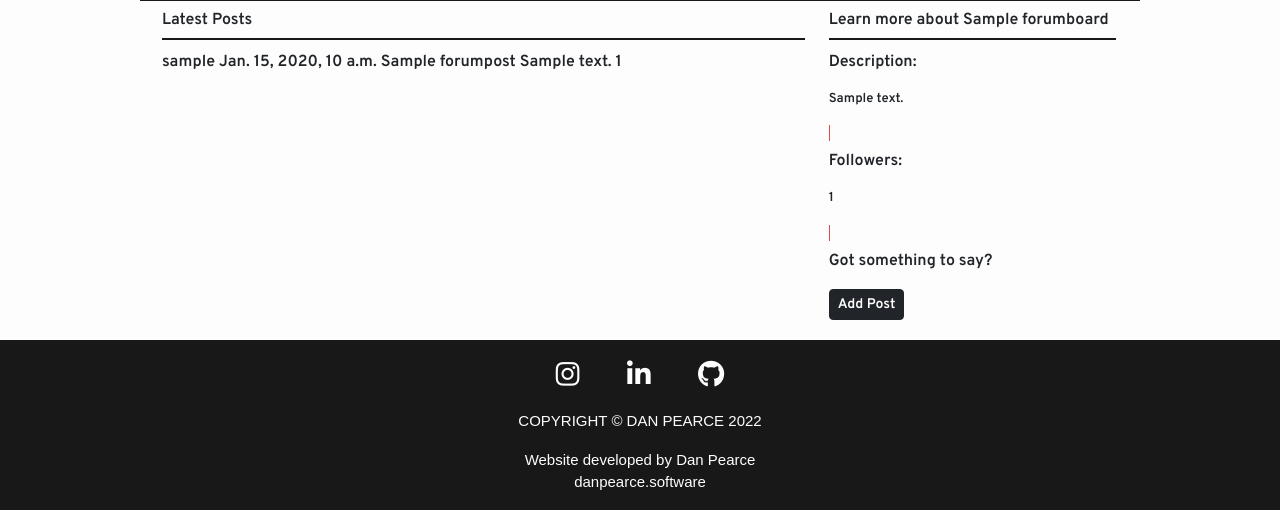
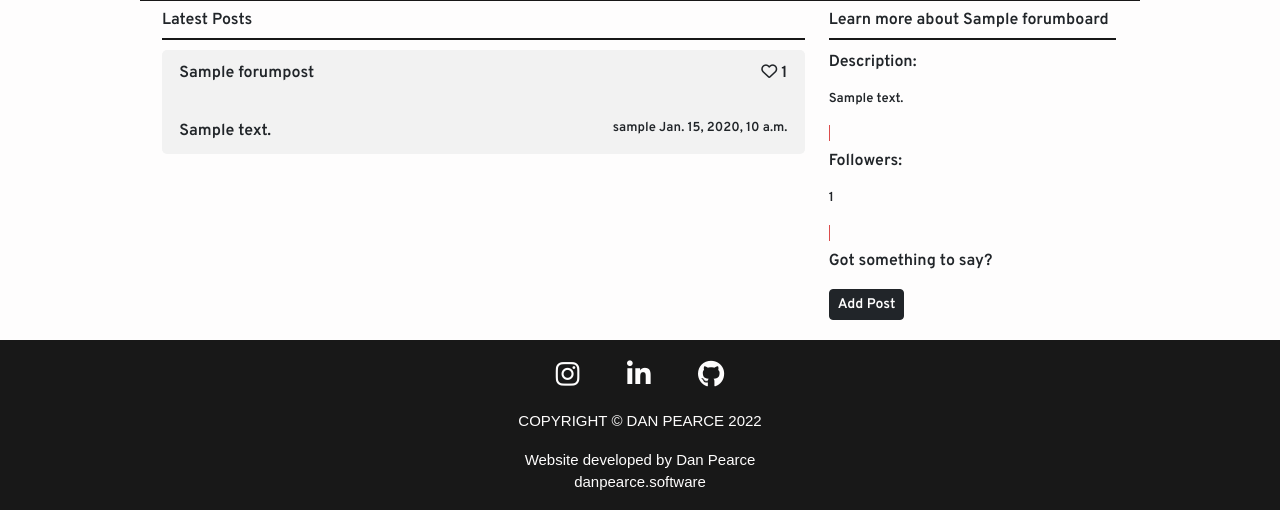
Before and after one commit to DanPearce/CI_PP4_TheForum, a Django app: a page that uses templates/board_detail.html in a window 1280 px wide. Shown: the part 327-837 px from the top of the page. Run offline with Django 3.2, Linux system fonts and the light colour scheme; tables that the repository leaves empty hold one stand-in row (values such as "Sample post"); some libraries are stand-ins or nearby versions.

Commit message:
Add styling and additional html for the posts section on the board_detail page

```diff
--- a/static/css/style.css
+++ b/static/css/style.css
@@ -455,6 +455,47 @@ h6 {
     text-align: center;
 }
 
+.board-detail-posts {
+    padding: 10px;
+    margin: 10px auto;
+    border-radius: 5px;
+    border: 1px solid #fefdfd;
+    background-color: #f2f2f2;
+    border: 1px solid transparent;
+}
+
+.board-detail-posts:hover {
+    border: rgba(24, 24, 24, 0.5) solid 1px;
+}
+
+.board-detail-post-title-likes {
+    display: flex;
+    justify-content: space-between;
+    padding-left: 1%;
+    padding-right: 1%;
+}
+
+.board-detail-post-image-container {
+    text-align: center;
+}
+
+.board-post-image {
+    width: 98%;
+    align-items: center;
+}
+
+.board-detail-exceprt-creator-created {
+    display: flex;
+    justify-content: space-between;
+    margin-top: 10px;
+    padding-left: 1%;
+    padding-right: 1%;
+}
+
+.board-detail-creator-created {
+    font-size: small;
+}
+
 .learn-more-board {
     margin-right: 10px;
     padding-right: 12px;
--- a/templates/board_detail.html
+++ b/templates/board_detail.html
@@ -15,14 +15,26 @@
 					<a href="#" class="btn btn-dark btn-sm sign-up-btn add-post-btn">Add Post</a>
 				</div>
 			{% else %}
-
-				{% for post in posts %}
-				{{ post.creator }} {{ post.created_on }}
-				{{ post.post_title }}
-				<!--{{ post.featured_image.url }}-->
-				{{ post.excerpt }}
-				{{ post.likes.count }}
-				{% endfor %}
+				<div class="board-detail-posts">
+					{% for post in posts %}
+						<div class="board-detail-post-title-likes">
+							{{ post.post_title }}
+							<div class="board-post-detail-likes">
+								<i class="fa-regular fa-heart"></i>
+								{{ post.likes.count }}
+							</div>
+						</div>
+						<div class="board-detail-post-image-container">
+							<img src="{{ post.featured_image.url }}" class="board-post-image">
+						</div>
+						<div class="board-detail-exceprt-creator-created">
+							{{ post.excerpt }}
+							<div class="board-detail-creator-created">
+								{{ post.creator }} {{ post.created_on }}
+							</div>
+						</div>
+					{% endfor %}
+				</div>
 			{% endif %}
 		</div>
 		<div class="col-4">
```
